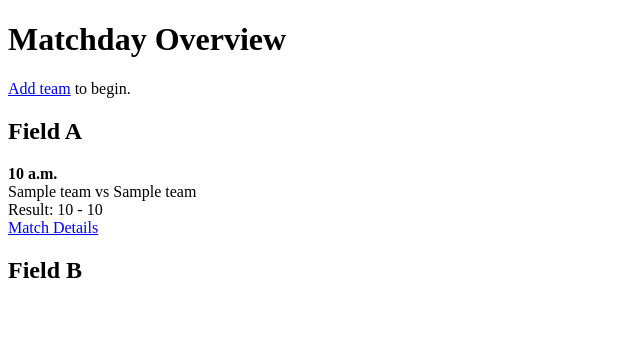
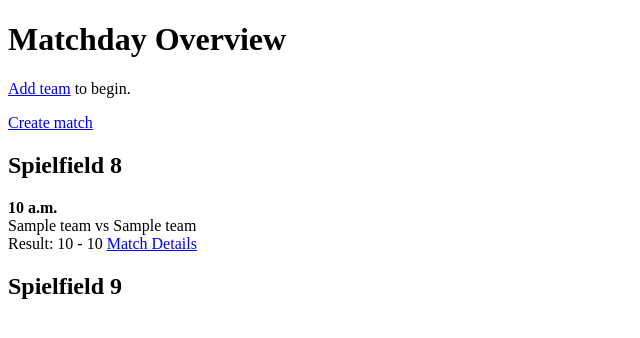
Before and after one commit to VeselinMar/TournamentManager, a Django app: page / in a window 1280 px wide. Shown: the top 338 px of the page, without its empty margins (0-640 px from the left). Run offline with Django 4.2, Linux system fonts and the light colour scheme; tables that the repository leaves empty hold one stand-in row (values such as "Sample post").

Commit message:
minor changes

```diff
--- a/tournamentapp/models.py
+++ b/tournamentapp/models.py
@@ -29,8 +29,8 @@ class Player(models.Model):
 
 class Match(models.Model):
     FIELD_CHOICES = (
-        ('A', 'Field A'),
-        ('B', 'Field B'),
+        ('8', 'Field 8'),
+        ('9', 'Field 9'),
     )
 
     home_team = models.ForeignKey(Team, on_delete=models.CASCADE, related_name='home_matches')
--- a/tournamentapp/templates/matches/home.html
+++ b/tournamentapp/templates/matches/home.html
@@ -12,10 +12,12 @@
         {% if no_matches %}
         <p>Teams are set up, but no matches have been created yet. <a href="{% url 'match-create' %}">Create the match schedule</a>.</p>
         {% else %}
+        <p><a href="{% url 'match-create' %}">Create match</a></p>
+
 
         <div>
             <div>
-                <h2>Field A</h2>
+                <h2>Spielfield 8</h2>
                 {% for match in field_a_matches %}
                     <div>
                         <strong>{{ match.start_time }}</strong><br>
@@ -23,14 +25,13 @@
                         {% if match.is_finished %}
                             Result: {{ match.home_score }} - {{ match.away_score }}
                         {% endif %}
-                        <br>
                         <a href="{% url 'match-detail' match.pk %}">Match Details</a>
                     </div>
                 {% endfor %}
             </div>
 
             <div>
-                <h2>Field B</h2>
+                <h2>Spielfield 9</h2>
                 {% for match in field_b_matches %}
                     <div>
                         <strong>{{ match.start_time }}</strong><br>
@@ -38,7 +39,6 @@
                         {% if match.is_finished %}
                             Result: {{ match.home_score }} - {{ match.away_score }}
                         {% endif %}
-                        <br>
                         <a href="{% url 'match-detail' match.pk %}">Match Details</a>
                     </div>
                 {% endfor %}
--- a/tournamentapp/views.py
+++ b/tournamentapp/views.py
@@ -16,8 +16,8 @@ class HomePageView(TemplateView):
 
         context.update({
             'teams': teams,
-            'field_a_matches': Match.objects.filter(field='A').order_by('start_time'),
-            'field_b_matches': Match.objects.filter(field='B').order_by('start_time'),
+            'field_a_matches': Match.objects.filter(field='8').order_by('start_time'),
+            'field_b_matches': Match.objects.filter(field='9').order_by('start_time'),
             'no_teams': not teams.exists(),
             'no_matches': not matches_exist,
         })
```
Also changed, not shown: tournamentapp/forms.py (+31 -13 lines), tournamentapp/migrations/0002_alter_match_field.py (added).
